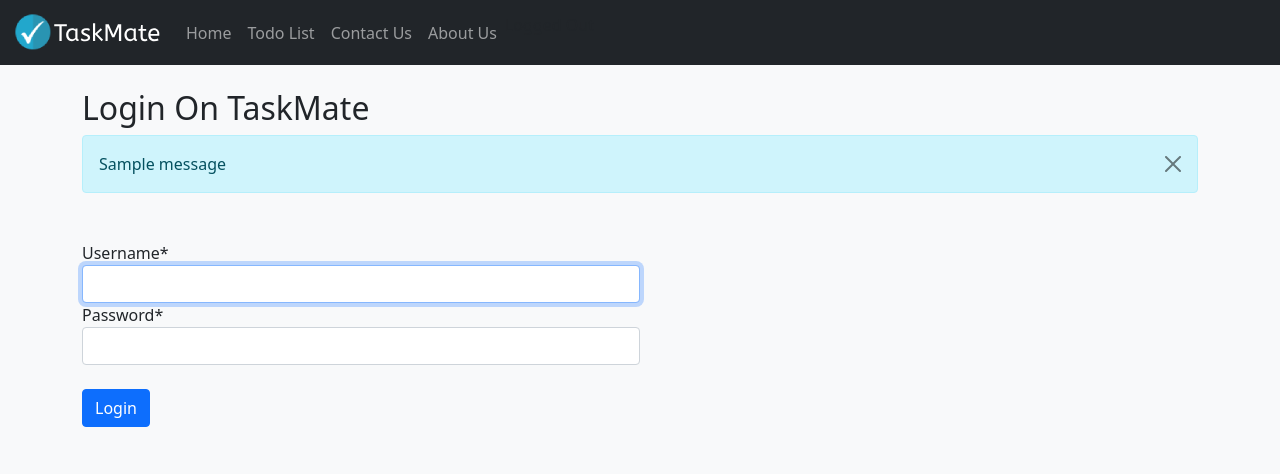
After one commit to poonnakarn/taskmate_django, a Django app: page /account/login in a window 1280 px wide. The commit adds this page. Shown: the top 474 px of the page. Run offline with Django 3.2, Linux system fonts and the light colour scheme; one stand-in notice (Sample message) is shown; some libraries are stand-ins or nearby versions.

Commit message:
Edit base.html location

```diff
--- a/taskmate/settings.py
+++ b/taskmate/settings.py
@@ -133,3 +133,5 @@ STATICFILES_DIRS = [os.path.join(BASE_DIR, "static")]
 DEFAULT_AUTO_FIELD = "django.db.models.BigAutoField"
 
 CRISPY_TEMPLATE_PACK = "bootstrap4"
+
+LOGIN_REDIRECT_URL = "todolist"
--- a/templates/base.html
+++ b/templates/base.html
@@ -36,8 +36,21 @@
             <a class="nav-link" href="{% url 'about' %}">About Us</a>
           </li>
         </ul>
+
+
+    {% if user.is_authenticated %}
+      <div class="d-flex">
+        <p class="text-white">Logged in as {{ user.username }}</p>
+        <a href="{% url 'logout' %}">
+          <button class="btn btn-outline-success" type="submit">Logout</button>
+        </a>
       </div>
+    {% else %}
+      <p>Logged Out</p>
+    {% endif %}
     </div>
+    </div>
+
   </nav>
 </head>
 
--- a/todolist_app/templates/todolist.html
+++ b/todolist_app/templates/todolist.html
@@ -40,7 +40,6 @@
       {% for obj in all_tasks %}
       {% if obj.done %}
       <tr class="table-success row">
-        <td class="col-7">{{ obj.task }}</td>
         <td class="col-3"><a href="{% url 'pending_task' obj.id %}"><button type="button" class="btn btn-dark">Mark As Pending</button></a></td>
         <td class="col-1"><a href="{% url 'edit_task' obj.id %}"><button type="button" class="btn btn-warning">Edit</button></a></td>
         <td class="col-1"><a href="{% url 'delete_task' obj.id %}"><button type="button" class="btn btn-danger">Delete</button></a></td>
--- /dev/null
+++ b/users_app/templates/login.html
@@ -0,0 +1,30 @@
+{% extends 'base.html' %}
+{% load crispy_forms_tags %}
+
+{% block title %}
+<title>Login - Taskmate</title>
+{% endblock title %}
+
+{% block content %}
+  <div class="container">
+    <br>
+    <h2>Login On TaskMate</h2>
+      {% if messages %}
+        {% for message in messages %}
+          <div class="alert alert-info alert-dismissible fade show" role="alert">
+            {{ message }}
+            <button type="button" class="btn-close" data-bs-dismiss="alert" aria-label="Close"></button>
+          </div>
+        {% endfor %}
+      {% endif %}
+
+    <form method="POST" class="mt-5 col-6">
+       {% csrf_token %}
+
+       {{ form|crispy }}
+        <br>
+       <button type="submit" class="btn btn-primary mb-5">Login</button>
+
+    </form>
+  </div>
+{% endblock content %}
--- a/users_app/urls.py
+++ b/users_app/urls.py
@@ -1,6 +1,15 @@
 from django.urls import path
 from users_app import views
+from django.contrib.auth import views as auth_views
 
 urlpatterns = [
     path("register", views.register, name="register"),
+    path(
+        "login", auth_views.LoginView.as_view(template_name="login.html"), name="login"
+    ),
+    path(
+        "logout",
+        auth_views.LogoutView.as_view(template_name="logout.html"),
+        name="logout",
+    ),
 ]
```
Also changed, not shown: users_app/templates/logout.html (added, +13 -0 lines), db.sqlite3.
